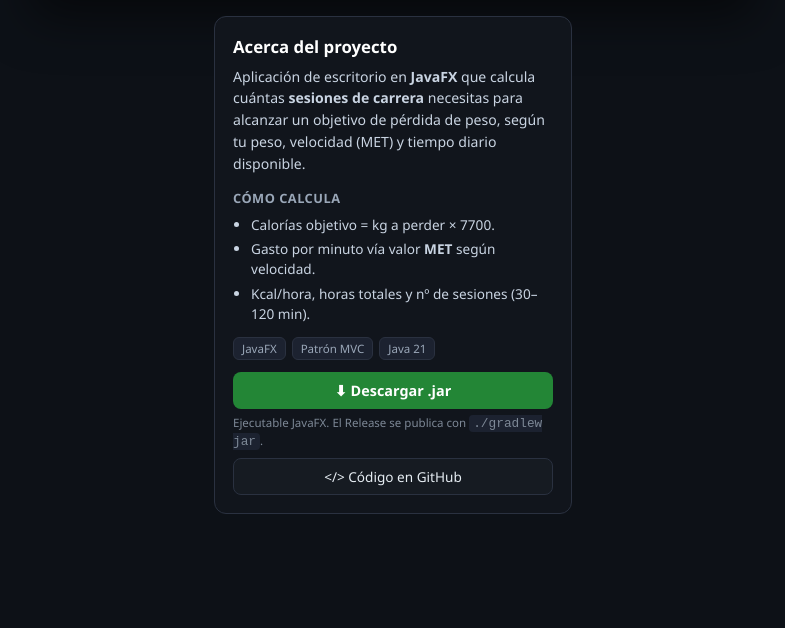
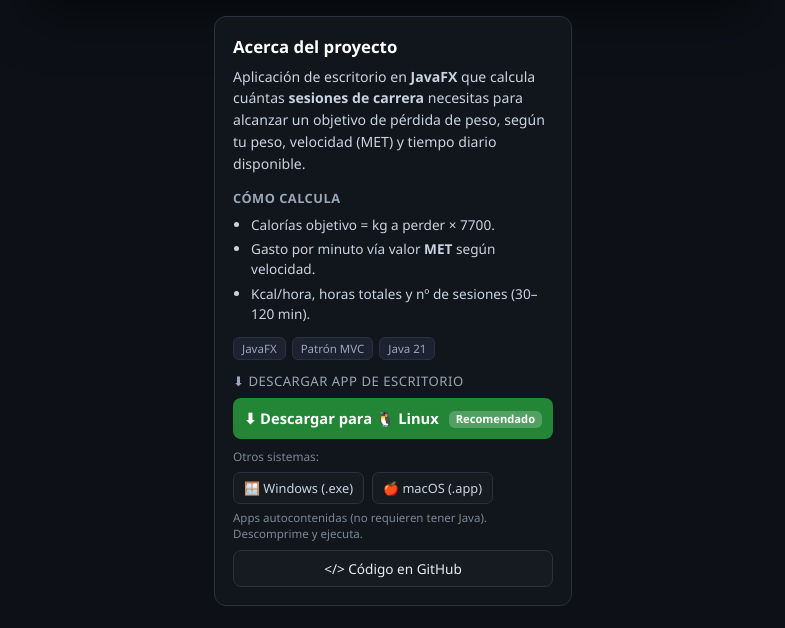
Before and after one commit to Alan20111/Perder_Peso_Corriendo, a plain HTML site: page Produccion/index.html in a window 1280 px wide. Shown: the part 907-1535 px from the top of the page, without its empty margins (247-1032 px from the left). Before the commit the page ends 1443 px from the top, so only its background shows below. Drawn offline with Linux system fonts and the light colour scheme.

Commit message:
Add files via upload

```diff
--- a/Produccion/index.html
+++ b/Produccion/index.html
@@ -45,6 +45,16 @@
   .dl{display:block;text-align:center;background:#238636;color:#fff;border-radius:8px;padding:9px;font-weight:600;font-size:.9rem;margin-top:8px;text-decoration:none}.dl:hover{filter:brightness(1.1)}
   .cap{font-size:.72rem;color:#7d8896;margin:6px 0 0;line-height:1.4}.info code{background:#1c2230;padding:1px 4px;border-radius:4px;font-size:.8rem}
   .gh{display:block;text-align:center;background:#161b22;border:1px solid #2a3140;color:#e6edf3;border-radius:8px;padding:8px;font-size:.85rem;margin-top:8px;text-decoration:none}
+
+  .dlbox{margin-top:10px}
+  .dlhead{font-size:.82rem;color:#9aa7b8;text-transform:uppercase;letter-spacing:.5px;margin-bottom:8px}
+  .dlmain{display:block;text-align:center;background:#238636;color:#fff;border-radius:8px;padding:11px 10px;font-weight:700;font-size:.92rem;text-decoration:none;line-height:1.3}
+  .dlmain:hover{filter:brightness(1.1)}
+  .dlmain .rec{display:inline-block;background:rgba(255,255,255,.22);border-radius:6px;padding:1px 7px;font-size:.7rem;font-weight:600;margin-left:6px;vertical-align:middle}
+  .dlrow{display:flex;flex-wrap:wrap;align-items:center;gap:8px;margin-top:9px}
+  .dlrow .oth{font-size:.74rem;color:#7d8896;width:100%}
+  .dlrow a{font-size:.8rem;color:#c9d4e2;background:#161b22;border:1px solid #2a3140;border-radius:7px;padding:6px 10px;text-decoration:none}
+  .dlrow a:hover{border-color:#3a4456;color:#fff}
 </style></head><body>
   <div class="lead"><h1>🏃 Perder Peso Corriendo</h1>
     <p>Demo web fiel del proyecto JavaFX · Calculadora de sesiones de carrera · <a href="https://portafolio-ten-olive-50.vercel.app/">← Volver al portafolio</a></p></div>
@@ -99,8 +109,12 @@
         <li>Kcal/hora, horas totales y nº de sesiones (30–120 min).</li>
       </ul>
       <div class="chips"><span>JavaFX</span><span>Patrón MVC</span><span>Java 21</span></div>
-      <a class="dl" href="https://github.com/Alan20111/Perder_Peso_Corriendo/releases">⬇ Descargar .jar</a>
-      <div class="cap">Ejecutable JavaFX. El Release se publica con <code>./gradlew jar</code>.</div>
+      <div class="dlbox">
+      <div class="dlhead">⬇ Descargar app de escritorio</div>
+      <a class="dlmain" id="dlMain" href="#" target="_blank" rel="noopener">Cargando…</a>
+      <div class="dlrow" id="dlRow"></div>
+      <div class="cap">Apps autocontenidas (no requieren tener Java). Descomprime y ejecuta.</div>
+    </div>
       <a class="gh" href="https://github.com/Alan20111/Perder_Peso_Corriendo">&lt;/&gt; Código en GitHub</a>
     </aside>
   </div>
@@ -132,4 +146,31 @@
   $('velo').addEventListener('input',()=>{veloLabel();calc();});
   veloLabel(); calc();
 </script>
+<script>
+(function(){
+  var APP="PerderPesoCorriendo", REPO="Perder_Peso_Corriendo";
+  var base="https://github.com/Alan20111/"+REPO+"/releases/download/latest/"+APP+"-";
+  var files={windows:base+"windows.zip",macos:base+"macos.zip",linux:base+"linux.zip"};
+  var labels={windows:"Windows (.exe)",macos:"macOS (.app)",linux:"Linux"};
+  var icons={windows:"\uD83E\uDE9F",macos:"\uD83C\uDF4E",linux:"\uD83D\uDC27"};
+  function detect(){
+    var p=((navigator.userAgentData&&navigator.userAgentData.platform)||navigator.platform||"").toLowerCase();
+    var ua=(navigator.userAgent||"").toLowerCase();
+    if(p.indexOf("win")>=0||ua.indexOf("windows")>=0)return"windows";
+    if(p.indexOf("mac")>=0||ua.indexOf("mac os")>=0||ua.indexOf("macintosh")>=0)return"macos";
+    if(p.indexOf("linux")>=0||ua.indexOf("linux")>=0||ua.indexOf("x11")>=0)return"linux";
+    return"windows";
+  }
+  var os=detect();
+  var all=["windows","macos","linux"];
+  var others=all.filter(function(x){return x!==os;});
+  var main=document.getElementById("dlMain");
+  main.href=files[os];
+  main.innerHTML="\u2B07 Descargar para "+icons[os]+" "+labels[os]+" <span class='rec'>Recomendado</span>";
+  var row=document.getElementById("dlRow");
+  row.innerHTML="<span class='oth'>Otros sistemas:</span>"+others.map(function(x){
+    return "<a href='"+files[x]+"'>"+icons[x]+" "+labels[x]+"</a>";
+  }).join("");
+})();
+</script>
 </body></html>
```
